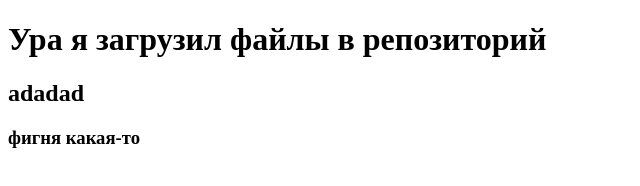
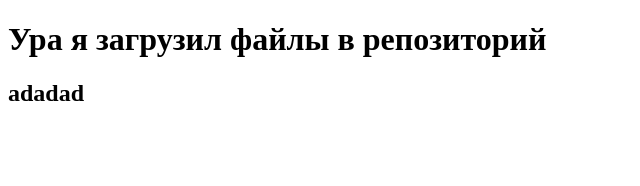
Before and after one commit to Picsile/test_repo, a plain HTML site: page index.html in a window 1280 px wide. Shown: the whole page, without its empty margins (0-640 px from the left). Drawn offline with Linux system fonts and the light colour scheme.

Commit message:
Revert "ааа"
This reverts commit 0267e8d4c047e4bda729843f51f6b076a98ad9a2.

```diff
--- a/index.html
+++ b/index.html
@@ -8,6 +8,5 @@
 <body>
     <h1>Ура я загрузил файлы в репозиторий</h1>
     <h2>adadad</h2>
-    <h3>фигня какая-то</h3>
 </body>
 </html>
```
